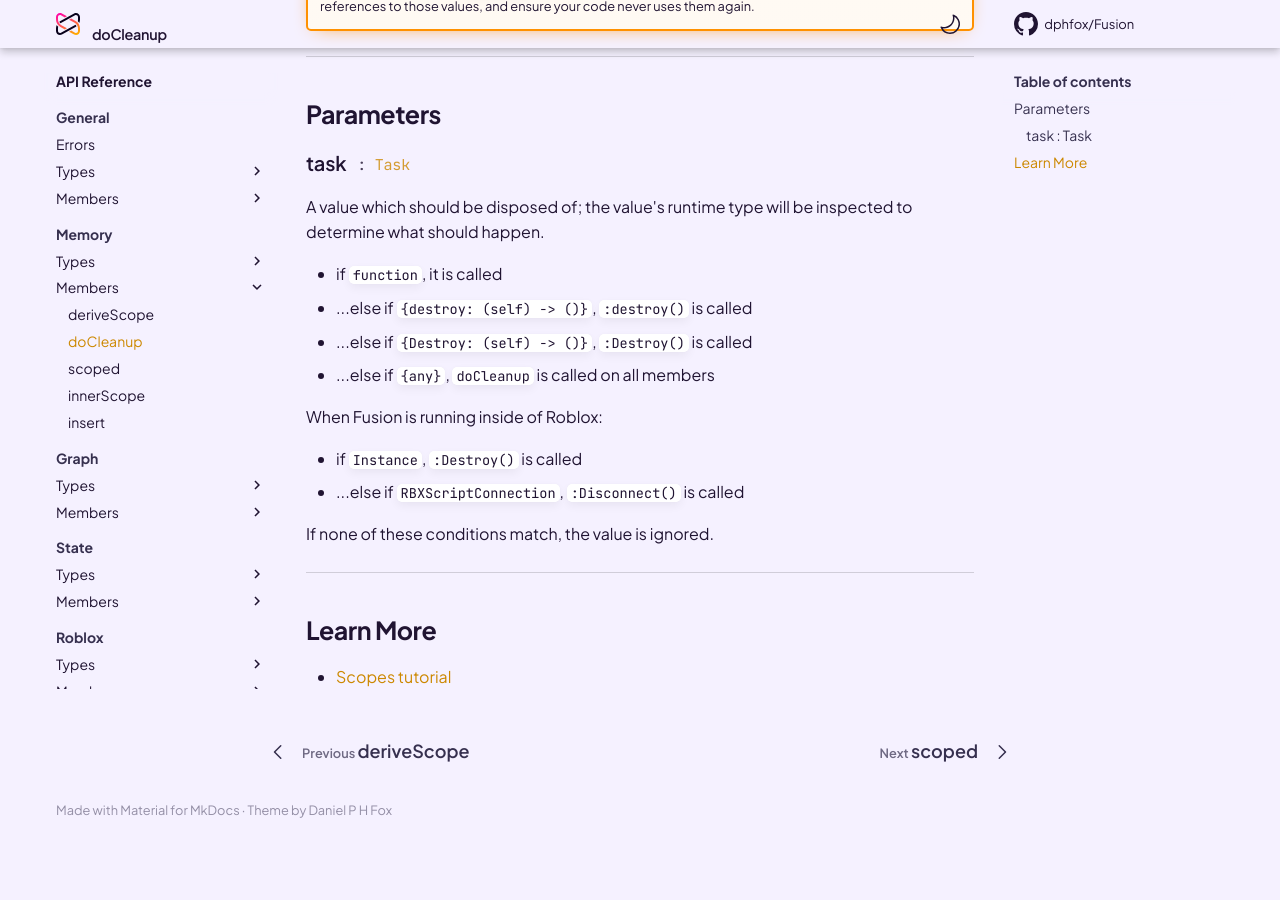
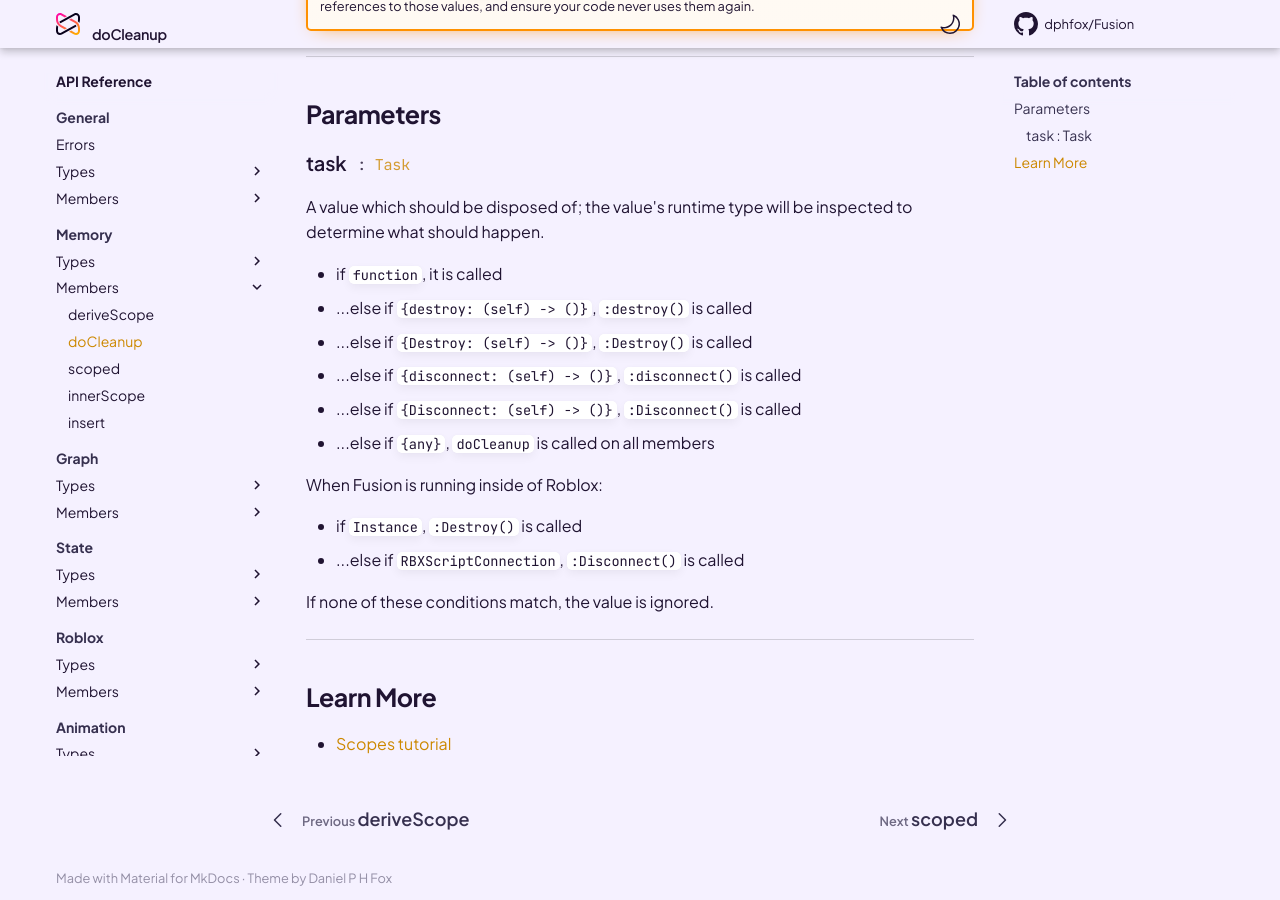
Before and after one commit to dphfox/Fusion, an MkDocs documentation site: the page built from docs/api-reference/memory/members/docleanup.md, in a window 1280 px wide and 900 px high, scrolled down 501 px. Built offline with MkDocs 1.6.1 and Material for MkDocs 9.7.7, drawn with Linux system fonts in a browser that asks for light colours; comment, search, counter and statistics services are not loaded; the version menu is left out; before the commit the page ends 1334 px from its top, so only the background shows below that.

Commit message:
scope should invoke :disconnect() and :Disconnect methods (#441)

```diff
--- a/docs/api-reference/memory/members/docleanup.md
+++ b/docs/api-reference/memory/members/docleanup.md
@@ -42,6 +42,8 @@ to determine what should happen.
 - if `function`, it is called
 - ...else if `{destroy: (self) -> ()}`, `:destroy()` is called
 - ...else if `{Destroy: (self) -> ()}`, `:Destroy()` is called
+- ...else if `{disconnect: (self) -> ()}`, `:disconnect()` is called
+- ...else if `{Disconnect: (self) -> ()}`, `:Disconnect()` is called
 - ...else if `{any}`, `doCleanup` is called on all members
 
 When Fusion is running inside of Roblox:
```
Also changed, not shown: docs/api-reference/memory/types/task.md (+2 -0 lines), docs/tutorials/fundamentals/scopes.md (+1 -0 lines), 3 other files.
